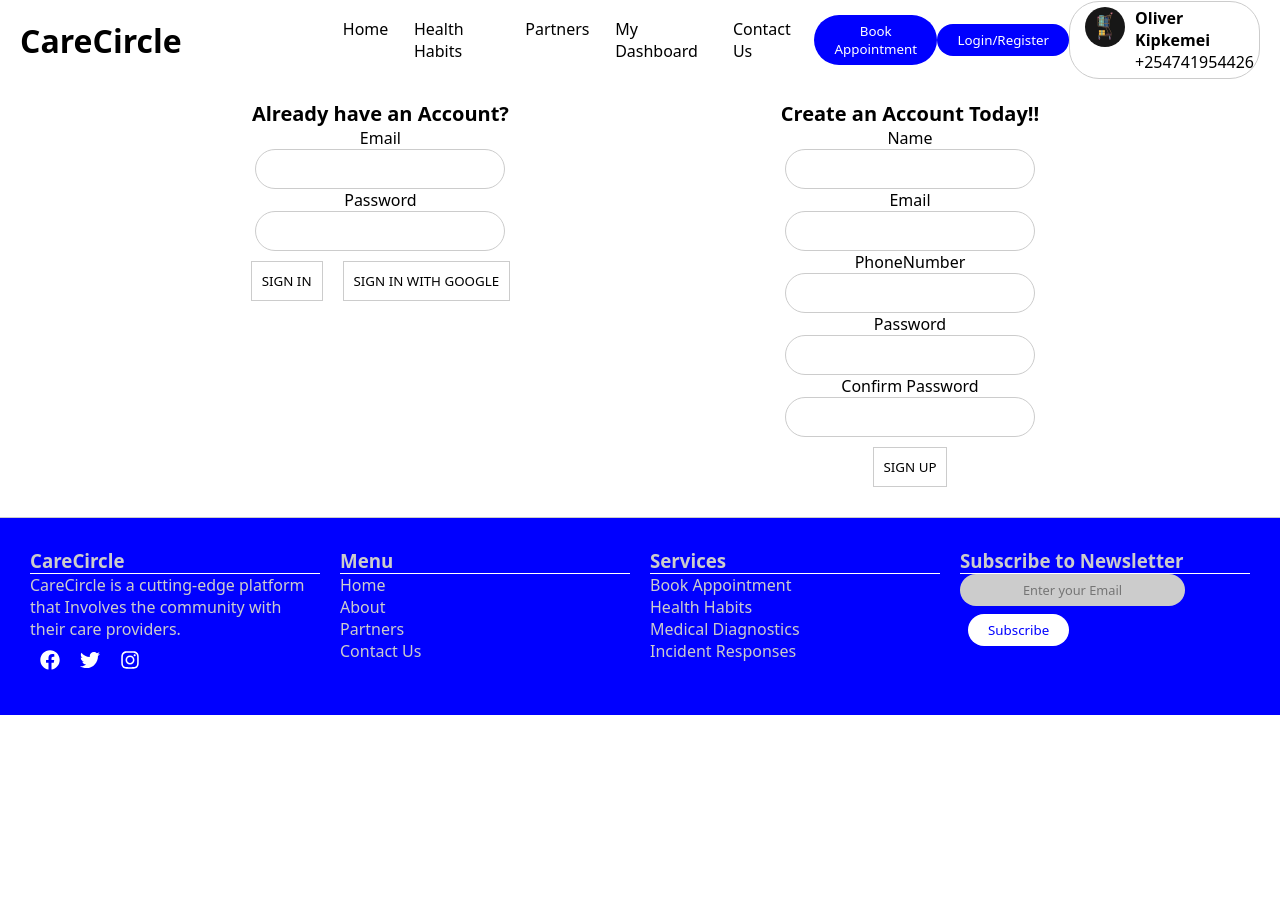
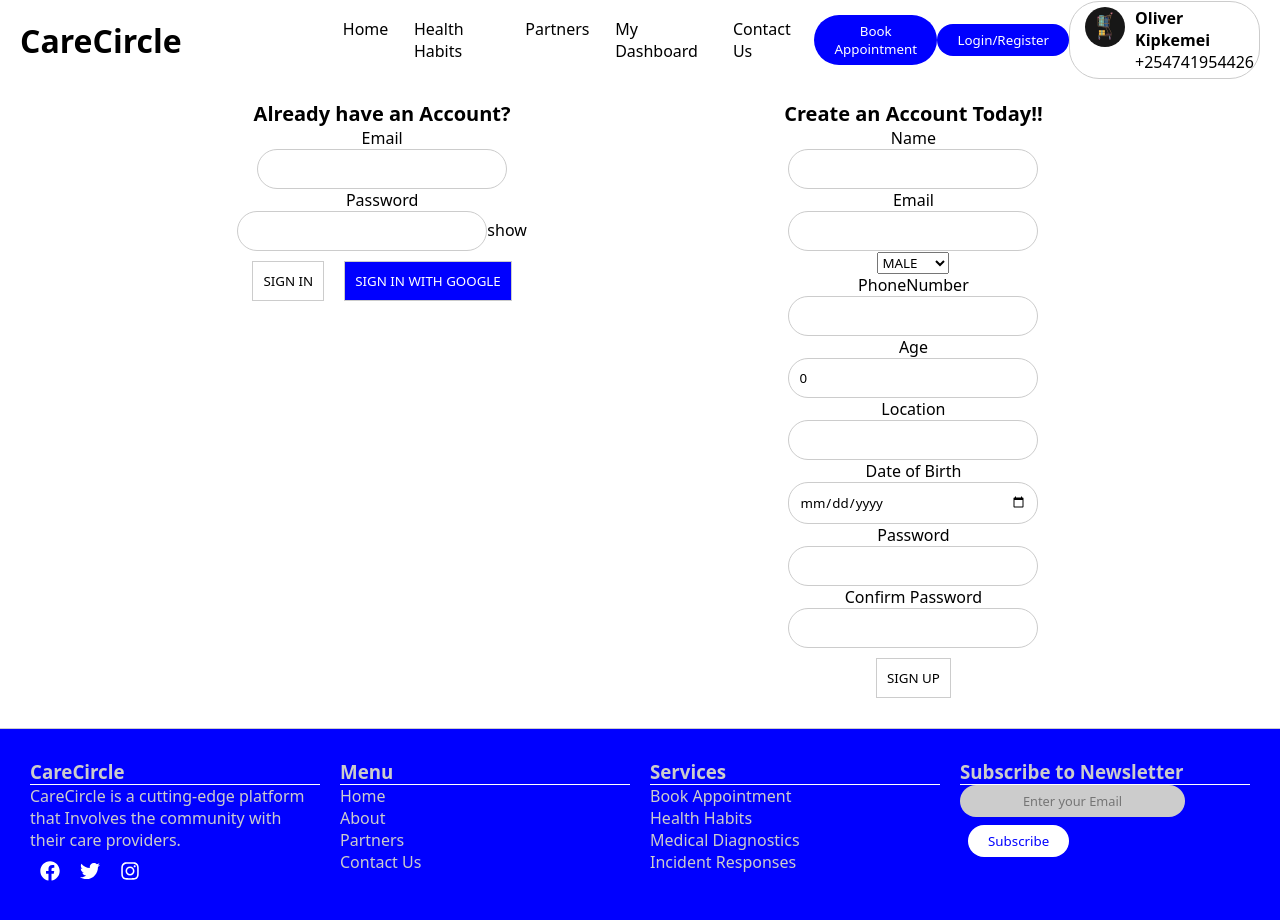
Before and after one commit to golcarecircle/care_circle, a Next.js app: page /auth in a window 1280 px wide. Shown: the top 920 px of the page. Before the commit the page ends 800 px from the top, so only its background shows below. Built offline with nearby package versions, Linux system fonts and the light colour scheme.

Commit message:
Toggle password element

```diff
--- a/src/components/Form/Form.component.tsx
+++ b/src/components/Form/Form.component.tsx
@@ -1,20 +1,23 @@
 import React, { SyntheticEvent, useReducer } from 'react';
-import styles from './Form.module.css'
+import styles from './Form.module.css';
+import { signIn } from 'next-auth/react';
 function FormComponent() {
     const handleFormSubmit = async (e: SyntheticEvent)=>{
         e.preventDefault();
-        console.log(state);
         const { password, ...others } = state;
         if (password !==others['confirm-password']) {
             dispatch({name:'response',value:{code:401,message:"Passwords don't match!!"}})
         }
-        type sentResponse = Omit<FormComponents,'confirm-password'|'response'>
-
+        type sentResponse = Omit<FormComponents,'confirm-password'|'response'| 'passwordType'>
         const sendingResp: sentResponse = {
             name: state.name,
             email: state.email,
             password: state.password,
-            phoneNumber: state.phoneNumber
+            phone: state.phone,
+            age: state.age,
+            location: state.location,
+            dob: state.dob,
+            sex: state.sex
         }
         console.log(sendingResp);
         const res = await fetch('/api/auth/sign-up',{
@@ -24,9 +27,17 @@ function FormComponent() {
             },
             body: JSON.stringify({...sendingResp})
         })
-
         const data = await res.json();
         console.log(data.message,res.status);
+        if (res.status===(200| 201)) {
+            //sign in the user
+            const status = await signIn('credentials', {
+                redirect: false,
+                email: state.email,
+                password: state.password
+            })
+            console.log(status);
+        }
 
         dispatch({name:'response',value:{code:res.status,message:data.message}})
         console.log(data);
@@ -34,8 +45,13 @@ function FormComponent() {
     type FormComponents={
         name: string
         email: string
-        phoneNumber: string
+        phone: string
         password: string
+        age: number
+        location: string
+        dob: string
+        sex: 'MALE' | 'FEMALE' | '',
+        passwordType: boolean,
         'confirm-password': string,
         response: {
             code: number,
@@ -45,25 +61,42 @@ function FormComponent() {
     const formVals: FormComponents={
         name: '',
         email: '',
-        phoneNumber: '',
+        age:0,
+        phone: '',
         password: '',
+        location: '',
+        dob: '',
+        sex: '',
         'confirm-password': '',
         response: {
             code: 0,
             message: ''
-        }
+        },
+        passwordType: false
     }
-    function signInReducer(prev: FormComponents,next: {name :string,value: string|{code:number,message:string}}) {
+    function signInReducer(prev: FormComponents,next: {name :string,value: string | {code:number,message:string} | boolean}) {
         return {
             ...prev,
             [next.name]: next.value
         }
     }
     const [state,dispatch] = useReducer(signInReducer,formVals)
-    function handleOnChange(e: React.FormEvent<HTMLInputElement>){
+    function handleOnChange(e: React.FormEvent<HTMLInputElement> | React.FormEvent<HTMLSelectElement>){
+        if (e.target instanceof HTMLSelectElement) {
+            dispatch({name: e.target.name,value: e.target.value})
+           return;
+        }
         const {name,value} = e.target as HTMLTextAreaElement
         dispatch({name: name ,value: value})
-
+    }
+    async function handleSignIn(e: SyntheticEvent){
+        e.preventDefault();
+        const status = await signIn('credentials',{
+            redirect: false,
+            email: state.email,
+            password: state.password
+        })
+        console.log(status)
     }
     return (
         <>
@@ -77,10 +110,11 @@ function FormComponent() {
                     </div>
                     <div className={styles.form_element}>
                         <label>Password</label>
-                        <input name='password' value={state.password} required type="password" onChange={handleOnChange} />
+                        <input name='password' value={state.password} required type={state.passwordType?'text':'password'} onChange={handleOnChange} />
+                        <p onClick={()=>dispatch({name:'passwordType', value: !state.passwordType})}  style={{cursor:'pointer',display:'inline-block'}}>show</p>
                     </div>
-                    <input required type="submit" value="SIGN IN" />
-                    <input required type="submit" value="SIGN IN WITH GOOGLE" />
+                    <input onClick={handleSignIn} type="submit" value="SIGN IN" />
+                    <input style={{color: 'white', background:'blue'}} required type="submit" value="SIGN IN WITH GOOGLE" />
                 </form>
                 <form className={styles.form} onSubmit={handleFormSubmit}>
                     <p style={{fontWeight: 'bold', fontSize: '20px'}}>Create an Account Today!!</p>
@@ -97,18 +131,38 @@ function FormComponent() {
                         <label>Email</label>
                         <input name='email' value={state.email} required type="email" onChange={handleOnChange}/>
                     </div>
+                    {/* input type select */}
+                    <div className={styles.form_element}>
+                        <select onChange={handleOnChange} name="sex" id="sex">
+                            <option value='MALE'>MALE</option>
+                            <option value='FEMALE'>FEMALE</option>
+                        </select>
+                    </div>
                     <div className={styles.form_element}>
                         <label>PhoneNumber</label>
-                        <input name='phoneNumber' value={state.phoneNumber} required type="text" onChange={handleOnChange} />
+                        <input name='phone' value={state.phone} required type="text" onChange={handleOnChange} />
                     </div>
                     <div className={styles.form_element}>
-                        <label>Password</label>
+                        <label>Age</label>
+                        <input name='age' value={state.age} required type="number" onChange={handleOnChange} />
+                    </div>
+                    <div className={styles.form_element}>
+                        <label >Location</label>
+                        <input name='location' value={state.location} required type="text" onChange={handleOnChange} />
+                    </div>
+                    <div className={styles.form_element}>
+                        <label>Date of Birth</label>
+                        <input name='dob' value={state.dob} required type="date" onChange={handleOnChange} />
+                    </div>
+                    <div className={styles.form_element}>
+                        <label >Password</label>
                         <input name='password' value={state.password} required type="password" onChange={handleOnChange} />
                     </div>
                     <div className={styles.form_element}>
                         <label>Confirm Password</label>
                         <input name='confirm-password' value={state['confirm-password']} required type="password" onChange={handleOnChange} />
                     </div>
+
                     <input required type="submit" value="SIGN UP" />
                 </form>
             </div>
```
